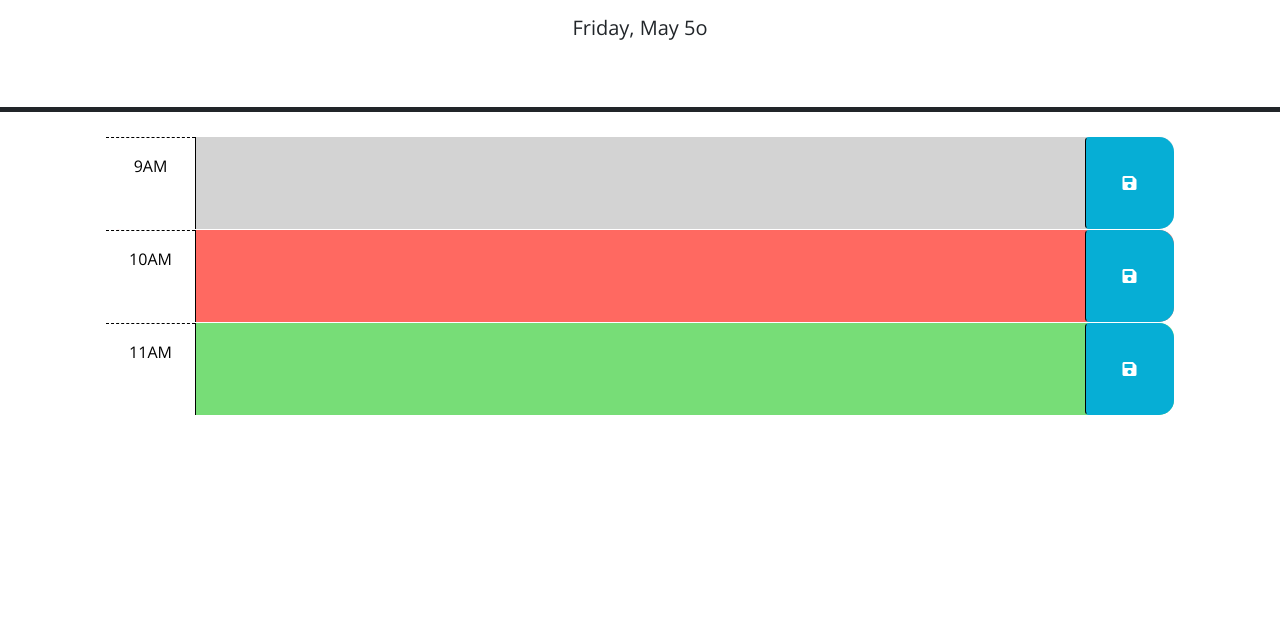
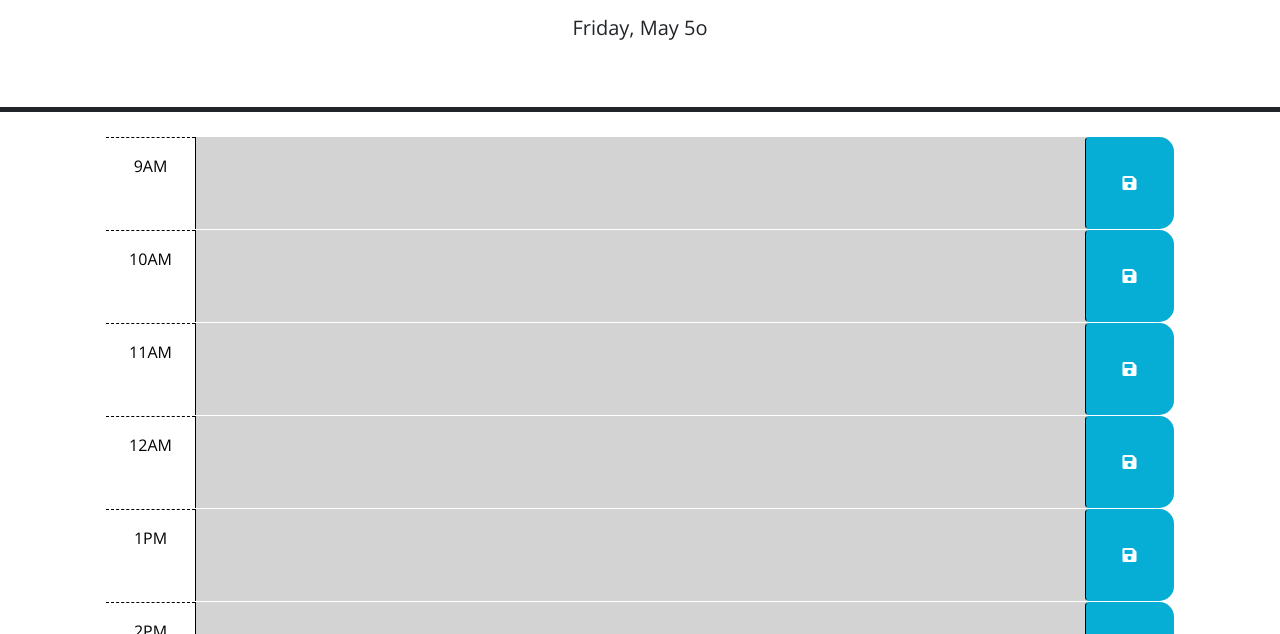
Before and after one commit to ggulmom/workday-scheduler, a plain HTML site: page index.html in a window 1280 px wide. Shown: the part 166-800 px from the top of the page. Drawn offline with nearby package versions, Linux system fonts and the light colour scheme.

Commit message:
Time Block Generation by Code

```diff
--- a/index.html
+++ b/index.html
@@ -41,7 +41,7 @@
         -->
 
       <!-- Example of a past time block. The "past" class adds a gray background color. -->
-      <div id="hour-9" class="row time-block past">
+      <div id="hour-9" class="row time-block">
         <div class="col-2 col-md-1 hour text-center py-3">9AM</div>
         <textarea class="col-8 col-md-10 description" rows="3"> </textarea>
         <button class="btn saveBtn col-2 col-md-1" aria-label="save">
@@ -50,7 +50,7 @@
       </div>
 
       <!-- Example of a a present time block. The "present" class adds a red background color. -->
-      <div id="hour-10" class="row time-block present">
+      <div id="hour-10" class="row time-block">
         <div class="col-2 col-md-1 hour text-center py-3">10AM</div>
         <textarea class="col-8 col-md-10 description" rows="3"> </textarea>
         <button class="btn saveBtn col-2 col-md-1" aria-label="save">
@@ -59,13 +59,14 @@
       </div>
 
       <!-- Example of a future time block. The "future" class adds a green background color. -->
-      <div id="hour-11" class="row time-block future">
+      <div id="hour-11" class="row time-block">
         <div class="col-2 col-md-1 hour text-center py-3">11AM</div>
         <textarea class="col-8 col-md-10 description" rows="3"> </textarea>
         <button class="btn saveBtn col-2 col-md-1" aria-label="save">
           <i class="fas fa-save" aria-hidden="true"></i>
         </button>
       </div>
+    </div>
 
     <script src="https://code.jquery.com/jquery-3.4.1.min.js"></script>
     <script
--- a/script.js
+++ b/script.js
@@ -1,20 +1,34 @@
 // Wrap all code that interacts with the DOM in a call to jQuery to ensure that
 // the code isn't run until the browser has finished rendering all the elements
 // in the html.
+
+var myDay = {};
+
+
 $(function () {
+  // Generate Time Blocks
+  // Load any previous data from LocalStorage
+  // Show the descriptions to the corresponding textarea elements.
+  init();
+
+  // Display the current date in the header of the page.
+  getHeaderDate();
+
+
   // TODO: Add a listener for click events on the save button. This code should
   // use the id in the containing time-block as a key to save the user input in
   // local storage. HINT: What does `this` reference in the click listener
   // function? How can DOM traversal be used to get the "hour-x" id of the
   // time-block containing the button that was clicked? How might the id be
   // useful when saving the description in local storage?
-
   $(".saveBtn").on("click", function() {
 
     var textValue = $(this).siblings('.description').val();
     var timeIndex = $(this).parent().attr('id')
 
-    // save
+    myDay[timeIndex] = textValue;
+
+    saveReminders();
 
   } );
 
@@ -24,23 +38,28 @@ $(function () {
   // past, present, and future classes? How can Day.js be used to get the
   // current hour in 24-hour time?
 
-  currentHour = dayjs().format("HH");
-
   $(".time-block").each( function () {
+      var currentHour = dayjs().format("HH");
       var blockHour = $(this).attr('id').split('-')[1];
 
+      currentHour = parseInt(currentHour);
+      blockHour = parseInt(blockHour);
+
+      currentHour += 10;  // for test purpose
+
+      $(this).removeClass('future')
+      $(this).removeClass('past')
+      $(this).removeClass('present')
+
       if( currentHour < blockHour ) {
-
+        $(this).addClass('future')
+      } else if(currentHour === blockHour) {
+        $(this).addClass('present')
+      } else {
+        $(this).addClass('past')
       }
-
   } );
 
-  // TODO: Add code to get any user input that was saved in localStorage and set
-  // the values of the corresponding textarea elements. HINT: How can the id
-  // attribute of each time-block be used to do this?
-  //
-  // TODO: Add code to display the current date in the header of the page.
-  getHeaderDate();
 });
 
 
@@ -53,23 +72,60 @@ function getHeaderDate() {
 // saves data to localStorage
 function saveReminders() {
   localStorage.setItem("myDay", JSON.stringify(myDay));
+  // console.log(JSON.stringify(myDay));
 }
 
 // sets any data in localStorage to the view
 function displayReminders() {
-  myDay.forEach(function (_thisHour) {
-      $(`#${_thisHour.id}`).val(_thisHour.reminder);
-  })
+  // myDay.forEach(function (_thisHour) {
+  //     $(`#${_thisHour.id}`).val(_thisHour.reminder);
+  // })
+  for( var hourId in myDay) {
+    $(`#${hourId}`).children('.description').val(myDay[hourId]);
+  }
 }
 
 // sets any existing localStorage data to the view if it exists
 function init() {
+
+  createTimeSlots();
+
   var storedDay = JSON.parse(localStorage.getItem("myDay"));
 
   if (storedDay) {
       myDay = storedDay;
+      // console.log(myDay);
+      // displayReminders only if previous data exists
+      displayReminders();
   }
+  // saveReminders();
+}
 
-  saveReminders();
-  displayReminders();
+function createTimeSlots() {
+
+  var timeBlocksStr = "";
+
+  // for(var hour24=0;hour24<24;hour24++) {
+  for(var hour24=9;hour24<=17;hour24++) {
+    hour = hour24 % 12;
+    if (hour==0) hour=12;
+
+    if(hour24 > 12) hour = `${hour}PM`;
+    else hour = `${hour}AM`;
+
+    var timeBlocksStr = `${timeBlocksStr}
+      <div id="hour-${hour24}" class="row time-block">
+        <div class="col-2 col-md-1 hour text-center py-3">${hour}</div>
+        <textarea class="col-8 col-md-10 description" rows="3"> </textarea>
+        <button class="btn saveBtn col-2 col-md-1" aria-label="save">
+          <i class="fas fa-save" aria-hidden="true"></i>
+        </button>
+      </div>
+    `
+  }
+  // console.log(timeBlocksStr);
+
+  $('.container-lg').html(timeBlocksStr);
+
+
 }
```
